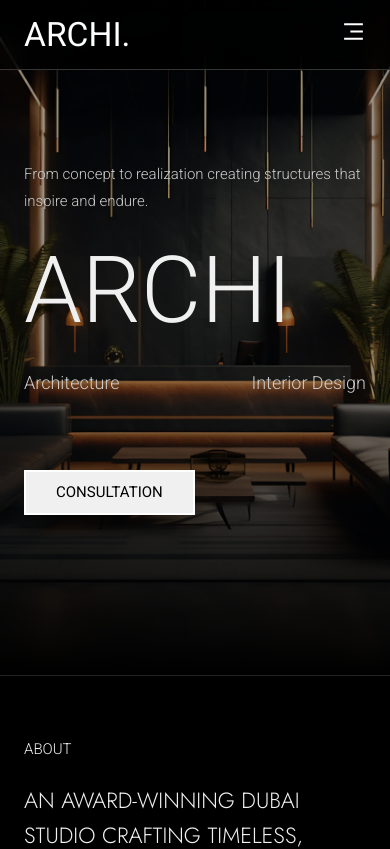
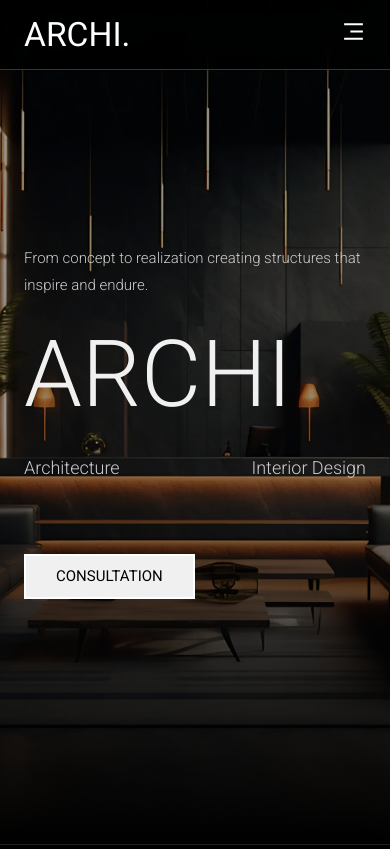
Before and after one commit to sheikhmuktadir-dev/archi, a React (Vite) app: page / in a window 390 px wide. Shown: the top 849 px of the page. Built offline with nearby package versions, Linux system fonts and the light colour scheme.

Commit message:
responsive  update

```diff
--- a/src/Pages/Home/home.module.css
+++ b/src/Pages/Home/home.module.css
@@ -334,8 +334,8 @@
 
 @media (max-width: 575.98px) {
   .heroInner {
-    min-height: 80vh;
-    height: 80vh;
+    min-height: 100vh;
+    height: 100vh;
   }
 
   .heroContentCenter {
@@ -468,8 +468,8 @@
 
 @media (min-width: 576px) and (max-width: 767.98px) {
   .heroInner {
-    min-height: 90vh;
-    height: 90vh;
+    min-height: 100vh;
+    height: 100vh;
   }
 
   .heroContentCenter {
```
